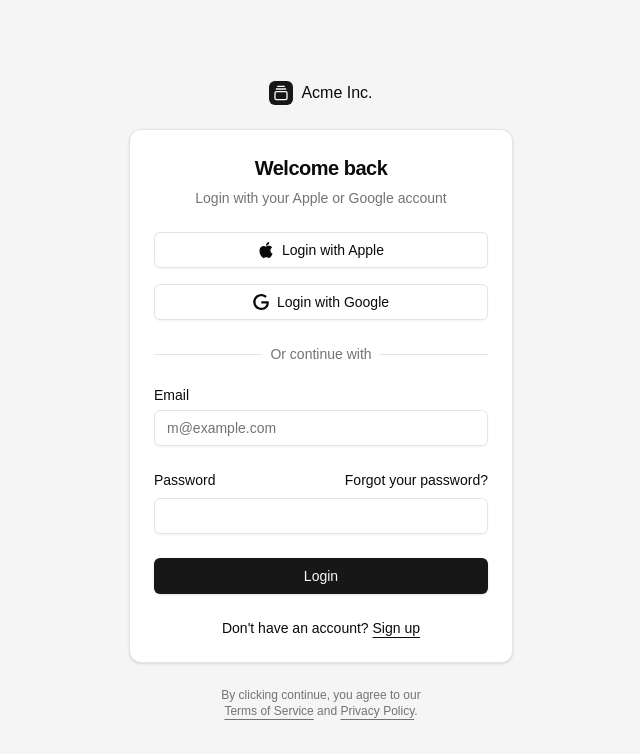
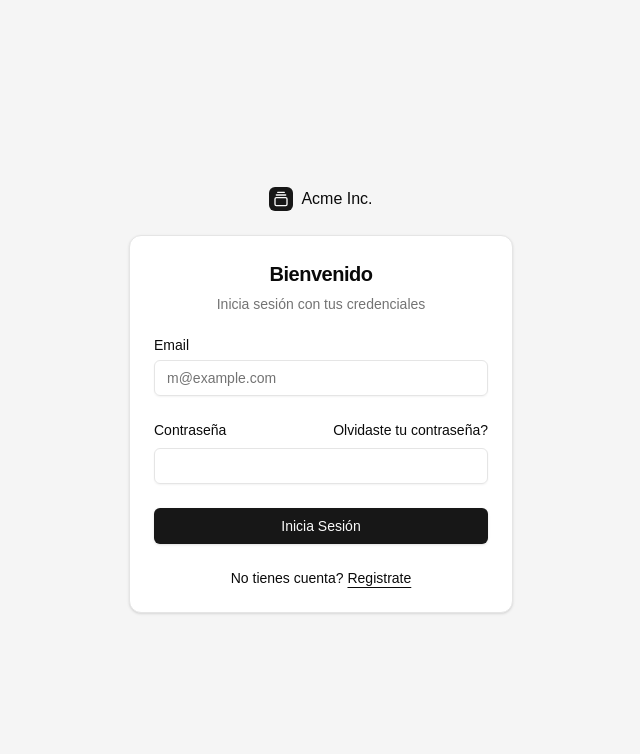
Before and after one commit to reduhq/shoes-store, a Next.js app: page /login in a window 1280 px wide. Shown: the top 754 px of the page, without its empty margins (319-959 px from the left). Built offline with nearby package versions, Linux system fonts and the light colour scheme.

Commit message:
Improving the login and register views

```diff
--- a/src/components/login-form.tsx
+++ b/src/components/login-form.tsx
@@ -9,6 +9,7 @@ import {
 } from "@/components/ui/card"
 import { Input } from "@/components/ui/input"
 import { Label } from "@/components/ui/label"
+import Link from "next/link"
 
 export function LoginForm({
   className,
@@ -18,15 +19,15 @@ export function LoginForm({
     <div className={cn("flex flex-col gap-6", className)} {...props}>
       <Card>
         <CardHeader className="text-center">
-          <CardTitle className="text-xl">Welcome back</CardTitle>
+          <CardTitle className="text-xl">Bienvenido</CardTitle>
           <CardDescription>
-            Login with your Apple or Google account
+            Inicia sesión con tus credenciales
           </CardDescription>
         </CardHeader>
         <CardContent>
           <form>
             <div className="grid gap-6">
-              <div className="flex flex-col gap-4">
+              {/* <div className="flex flex-col gap-4">
                 <Button variant="outline" className="w-full">
                   <svg xmlns="http://www.w3.org/2000/svg" viewBox="0 0 24 24">
                     <path
@@ -50,7 +51,7 @@ export function LoginForm({
                 <span className="relative z-10 bg-background px-2 text-muted-foreground">
                   Or continue with
                 </span>
-              </div>
+              </div> */}
               <div className="grid gap-6">
                 <div className="grid gap-2">
                   <Label htmlFor="email">Email</Label>
@@ -63,34 +64,34 @@ export function LoginForm({
                 </div>
                 <div className="grid gap-2">
                   <div className="flex items-center">
-                    <Label htmlFor="password">Password</Label>
+                    <Label htmlFor="password">Contraseña</Label>
                     <a
                       href="#"
                       className="ml-auto text-sm underline-offset-4 hover:underline"
                     >
-                      Forgot your password?
+                      Olvidaste tu contraseña?
                     </a>
                   </div>
                   <Input id="password" type="password" required />
                 </div>
                 <Button type="submit" className="w-full">
-                  Login
+                  Inicia Sesión
                 </Button>
               </div>
               <div className="text-center text-sm">
-                Don&apos;t have an account?{" "}
-                <a href="#" className="underline underline-offset-4">
-                  Sign up
-                </a>
+                No tienes cuenta?{" "}
+                <Link href="/register" className="underline underline-offset-4">
+                  Registrate
+                </Link>
               </div>
             </div>
           </form>
         </CardContent>
       </Card>
-      <div className="text-balance text-center text-xs text-muted-foreground [&_a]:underline [&_a]:underline-offset-4 [&_a]:hover:text-primary  ">
+      {/* <div className="text-balance text-center text-xs text-muted-foreground [&_a]:underline [&_a]:underline-offset-4 [&_a]:hover:text-primary  ">
         By clicking continue, you agree to our <a href="#">Terms of Service</a>{" "}
         and <a href="#">Privacy Policy</a>.
-      </div>
+      </div> */}
     </div>
   )
 }
--- a/src/components/register-form.tsx
+++ b/src/components/register-form.tsx
@@ -2,6 +2,7 @@ import { cn } from "@/lib/utils"
 import { Button } from "@/components/ui/button"
 import { Input } from "@/components/ui/input"
 import { Label } from "@/components/ui/label"
+import Link from "next/link"
 
 export function LoginForm({
   className,
@@ -10,9 +11,9 @@ export function LoginForm({
   return (
     <form className={cn("flex flex-col gap-6", className)} {...props}>
       <div className="flex flex-col items-center gap-2 text-center">
-        <h1 className="text-2xl font-bold">Login to your account</h1>
+        <h1 className="text-2xl font-bold">Crea tu nueva cuenta</h1>
         <p className="text-balance text-sm text-muted-foreground">
-          Enter your email below to login to your account
+          Ingresa los siguientes datos y crea tu cuenta.
         </p>
       </div>
       <div className="grid gap-6">
@@ -22,20 +23,20 @@ export function LoginForm({
         </div>
         <div className="grid gap-2">
           <div className="flex items-center">
-            <Label htmlFor="password">Password</Label>
+            <Label htmlFor="password">Contraseña</Label>
             <a
               href="#"
               className="ml-auto text-sm underline-offset-4 hover:underline"
             >
-              Forgot your password?
+              Olvidaste tu contraseña?
             </a>
           </div>
           <Input id="password" type="password" required />
         </div>
         <Button type="submit" className="w-full">
-          Login
+          Crear Cuenta
         </Button>
-        <div className="relative text-center text-sm after:absolute after:inset-0 after:top-1/2 after:z-0 after:flex after:items-center after:border-t after:border-border">
+        {/* <div className="relative text-center text-sm after:absolute after:inset-0 after:top-1/2 after:z-0 after:flex after:items-center after:border-t after:border-border">
           <span className="relative z-10 bg-background px-2 text-muted-foreground">
             Or continue with
           </span>
@@ -48,13 +49,13 @@ export function LoginForm({
             />
           </svg>
           Login with GitHub
-        </Button>
+        </Button> */}
       </div>
       <div className="text-center text-sm">
-        Don&apos;t have an account?{" "}
-        <a href="#" className="underline underline-offset-4">
-          Sign up
-        </a>
+        Ya tienes cuenta?{" "}
+        <Link href="/login" className="underline underline-offset-4">
+          Inicia sesión
+        </Link>
       </div>
     </form>
   )
```
